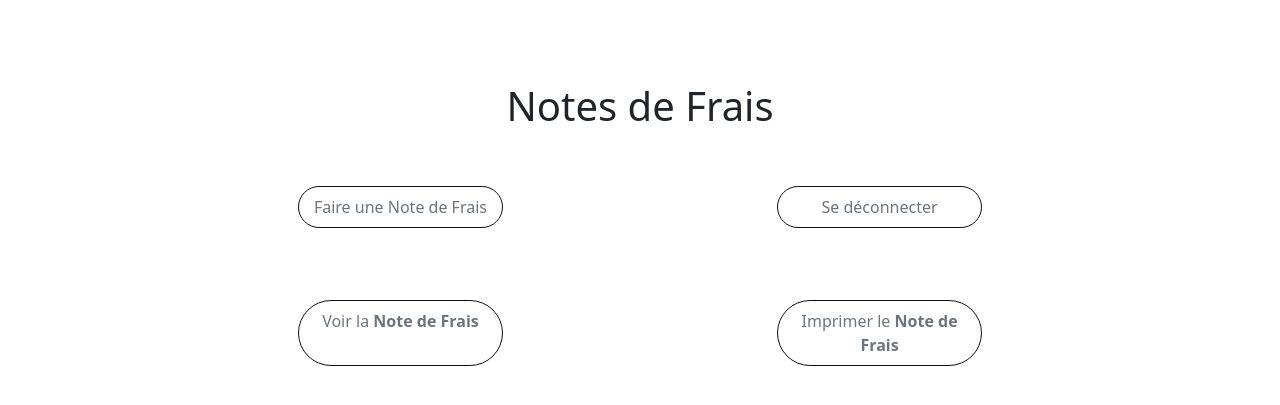
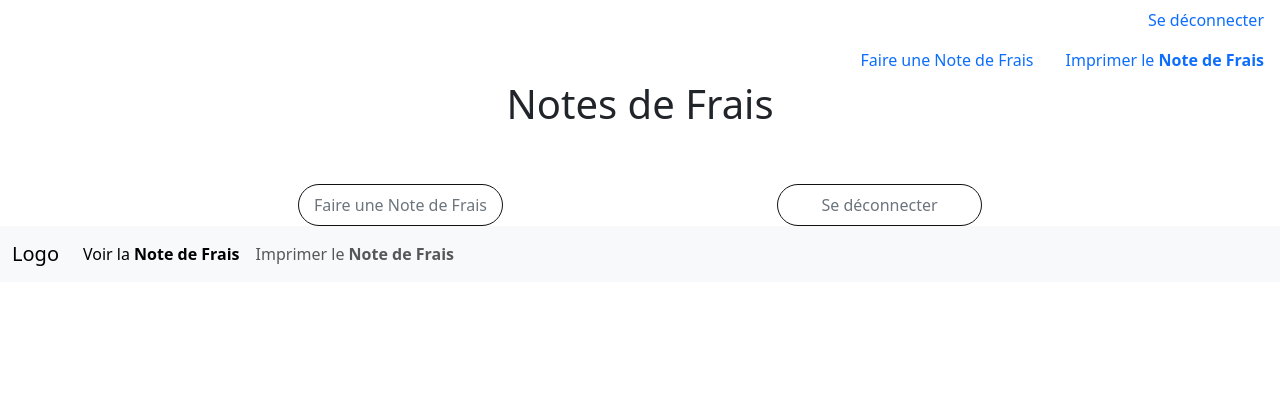
Before and after one commit to PlumCreativ/NoteDeFrais, a PHP site: page / in a window 1280 px wide. Shown: the top 405 px of the page. Run offline with PHP 8.4, Linux system fonts and the light colour scheme; the visitor is signed in with stand-in values (Sample User, id 1).

Commit message:
update style.css

```diff
--- a/asset/css/style.css
+++ b/asset/css/style.css
@@ -2,7 +2,6 @@
 
 body{
     margin: 0%;
-    padding-top: 82px;
     gap: 50px;
 }
 
--- a/encrypt.php
+++ b/encrypt.php
@@ -79,7 +79,7 @@ $passHash = sodium_crypto_pwhash_str(
 );
 
 $req = $db->prepare(
-    "INSERT INTO demandeur( identifiant, password, mail, num_recu, num_licence, route, cp, city)
+    "INSERT INTO demandeur( identifiant, password, mail, num_recu, num_licence, adresse, code_postale, ville)
      VALUES( :userId, :password, :mail, :recu, :licence, :adresse, :code_postale, :ville)"
 );
 
--- a/index.php
+++ b/index.php
@@ -15,12 +15,7 @@ require_once("class/bd.php");?>
 
     <body>
         <header>
-            <div class="container-fluid w-100">
-                <div class="row justify-content-center mb-5">
-                    <div class="col-12 text-center">
-                        <H1>Notes de Frais</H1>
-                    </div>
-                </div>
+
 
                 <?php
                     $isConnect = false;
@@ -32,28 +27,67 @@ require_once("class/bd.php");?>
 
                         if( $isConnect ) {
                          ?>
-                            <aside class="container-fluid">
-                                <div class="d-flex justify-content-evenly">
-                                    <div class="d-grid col-2">
-                                        <a class="btn btn-outline-secondary btn-create p-2 " href="formular.php">Faire une Note de Frais</a>
-                                    </div>
-                                    <div class="d-grid col-2">
-                                        <a class="btn btn-outline-secondary btn-create p-2 " href="logout.php">Se déconnecter</a>
+
+
+                            <ul class="nav justify-content-end">
+                                <li class="nav-item">
+                                    <a href="logout.php" class="nav-link" aria-disabled="true">Se déconnecter</a>
+                                </li>
+
+                            </ul>
+
+
+                            <ul class="nav justify-content-end">
+                                <li class="nav-item">
+                                <a href="formular.php" class="nav-link" aria-current="page" href="#">Faire une Note de Frais</a>
+                                </li>
+                                <li class="nav-item">
+                                    <a href="genpdf.php" class="nav-link" href="#">Imprimer le <b> Note de Frais</b></a>
+                                </li>
+                            </ul>
+
+
+                            <div class="container-fluid w-100 ">
+                                <div class="row justify-content-center mb-5">
+                                    <div class="col-12 text-center">
+                                        <H1>Notes de Frais</H1>
                                     </div>
                                 </div>
-                            </aside>
-                            <?php if(isset($_SESSION['num_licence']) || isset($_SESSION['num_recu'])){?>
-                                <br><br><br>
+
+
                                 <aside class="container-fluid">
                                     <div class="d-flex justify-content-evenly">
                                         <div class="d-grid col-2">
-                                            <a class="btn btn-outline-secondary btn-create p-2 " href="impressionPage.php">Voir la <b>Note de Frais</b></a>
+                                            <a class="btn btn-outline-secondary btn-create p-2 " href="formular.php">Faire une Note de Frais</a>
                                         </div>
                                         <div class="d-grid col-2">
-                                            <a class="btn btn-outline-secondary btn-create p-2 " href="genpdf.php">Imprimer le <b> Note de Frais</b></a>
+                                            <a class="btn btn-outline-secondary btn-create p-2 " href="logout.php">Se déconnecter</a>
                                         </div>
                                     </div>
                                 </aside>
+                            </div>
+                            <?php if(isset($_SESSION['num_licence']) || isset($_SESSION['num_recu'])){?>
+
+
+                                <nav class="navbar navbar-expand-lg bg-body-tertiary">
+                                    <div class="container-fluid">
+                                        <a class="navbar-brand" href="#">Logo</a>
+                                        <button class="navbar-toggler" type="button" data-bs-toggle="collapse" data-bs-target="#navbarNav" aria-controls="navbarNav" aria-expanded="false" aria-label="Toggle navigation">
+                                        <span class="navbar-toggler-icon"></span>
+                                        </button>
+                                        <div class="collapse navbar-collapse" id="navbarNav">
+                                        <ul class="navbar-nav">
+                                            <li class="nav-item">
+                                            <a href="impressionPage.php" class="nav-link active" aria-current="page" href="#">Voir la <b>Note de Frais</b></a>
+                                            </li>
+                                            <li class="nav-item">
+                                            <a href="genpdf.php" class="nav-link" href="#">Imprimer le <b> Note de Frais</b></a>
+                                            </li>
+
+                                        </ul>
+                                        </div>
+                                    </div>
+                                </nav>
                             <?php
                             }
                             ?>
@@ -80,7 +114,6 @@ require_once("class/bd.php");?>
                     <?php
                     }
                     ?>
-            </div>
         </header>
     </body>
 </html>
```
